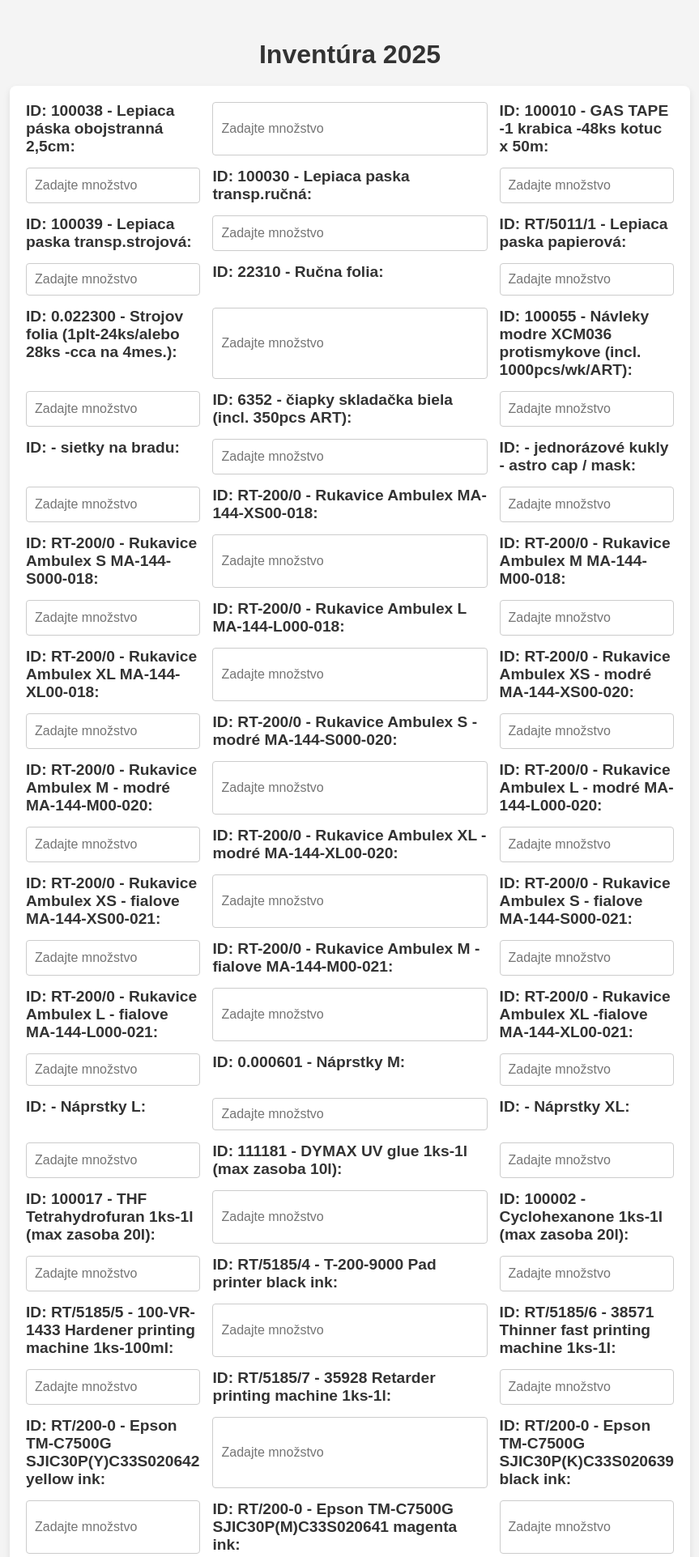
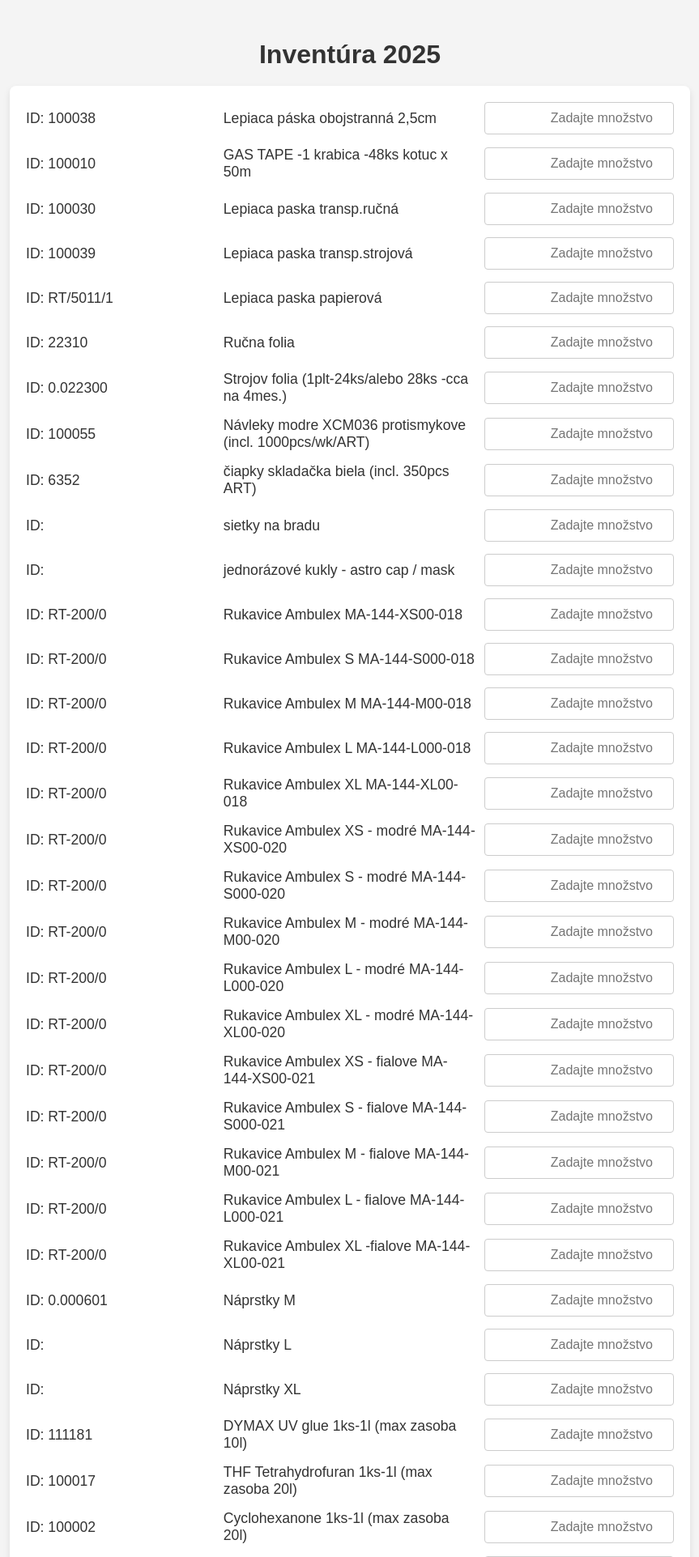
Before and after one commit to matypyth/inventura_bmx, a Flask app: page / in a window 1280 px wide. Shown: the top 1923 px of the page at 81% size, without its empty margins (208-1071 px from the left). Run offline with Flask 3, Linux system fonts and the light colour scheme.

Commit message:
Update index.html

```diff
--- a/INVENTORY_BMX/templates/index.html
+++ b/INVENTORY_BMX/templates/index.html
@@ -28,26 +28,35 @@
             box-shadow: 0 4px 8px rgba(0, 0, 0, 0.1);
         }
 
-        .grid-container {
-            display: grid;
-            grid-template-columns: 1fr 2fr 1fr;  /* 3 stĺpce: ID, Názov a Množstvo */
-            gap: 15px;
-            margin-bottom: 20px;
+        .item-row {
+            display: flex;
+            justify-content: space-between;
+            align-items: center;
+            margin-bottom: 15px;
         }
 
-        .grid-container label {
-            font-size: 1.2rem;
-            font-weight: bold;
+        .item-row label {
+            font-size: 1.1rem;
             color: #333;
+            margin-right: 10px;  /* Gap medzi ID a Názov */
+            width: 30%;  /* Zabezpečíme, že ID a Názov budú zarovnané na ľavo */
         }
 
-        .grid-container input {
+        .item-row .name {
+            font-size: 1.1rem;
+            color: #333;
+            margin-right: 10px;  /* Gap medzi Názov a Množstvo */
+            width: 40%;  /* Šírka pre názov */
+        }
+
+        .item-row input {
             font-size: 1rem;
             padding: 10px;
             border-radius: 4px;
             border: 1px solid #ccc;
-            width: 100%;
+            width: 30%;  /* Input pole na zadanie množstva bude mať 30% šírku */
             box-sizing: border-box;
+            text-align: right;  /* Množstvo bude zarovnané doprava */
         }
 
         button {
@@ -73,13 +82,14 @@
     <h1>Inventúra 2025</h1>
 
     <form method="POST">
-        <div class="grid-container">
-            <!-- Zobrazenie položiek s ID, Názvom a políčkom na zadanie Množstva -->
-            {% for item in items %}
-                <label for="quantity_{{ item.id }}">ID: {{ item.id }} - {{ item.name }}:</label>
+        <!-- Vytvoríme riadky pre každý záznam -->
+        {% for item in items %}
+            <div class="item-row">
+                <label for="quantity_{{ item.id }}">ID: {{ item.id }}</label>
+                <span class="name">{{ item.name }}</span>
                 <input type="number" name="quantity_{{ item.id }}" id="quantity_{{ item.id }}" placeholder="Zadajte množstvo" required>
-            {% endfor %}
-        </div>
+            </div>
+        {% endfor %}
 
         <button type="submit">Aktualizovať inventúru</button>
     </form>
```
